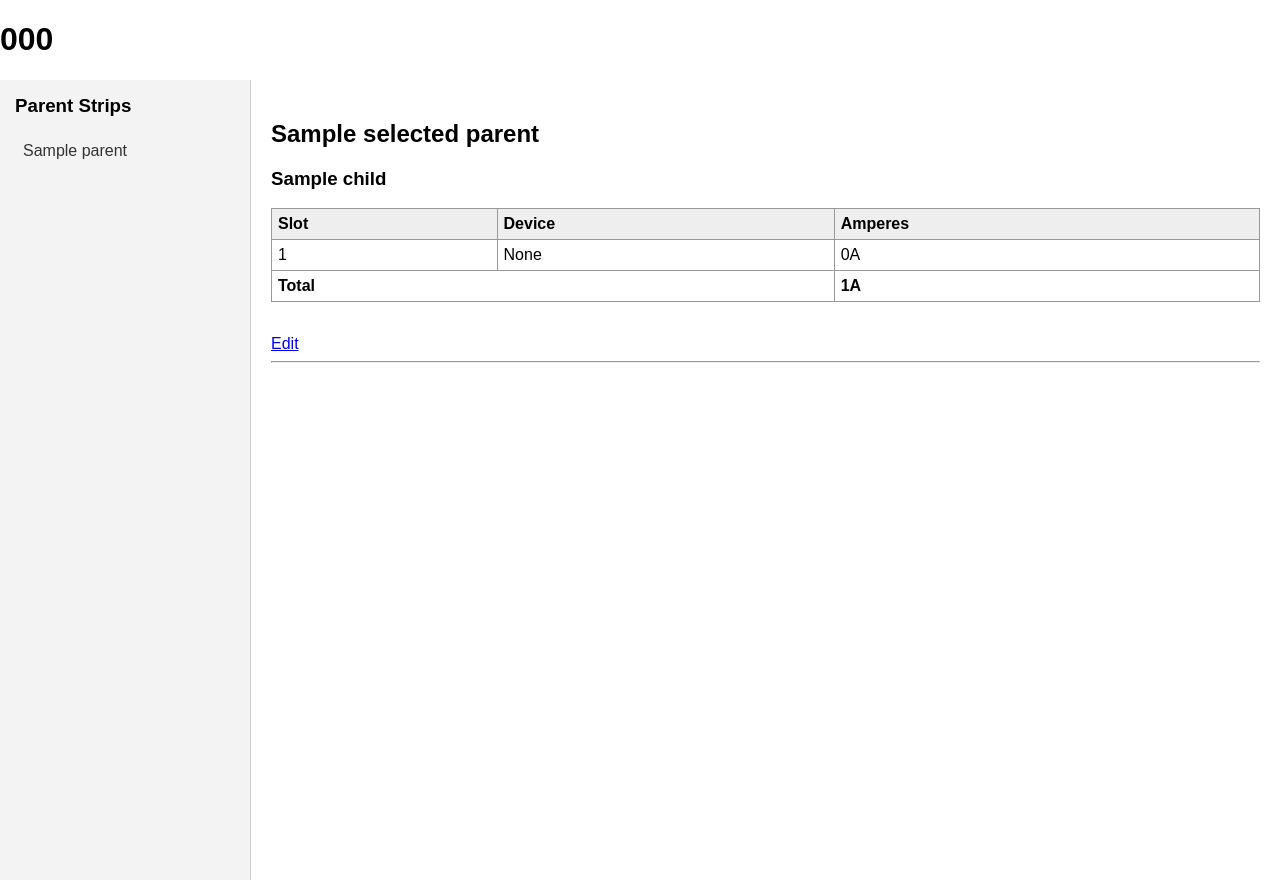
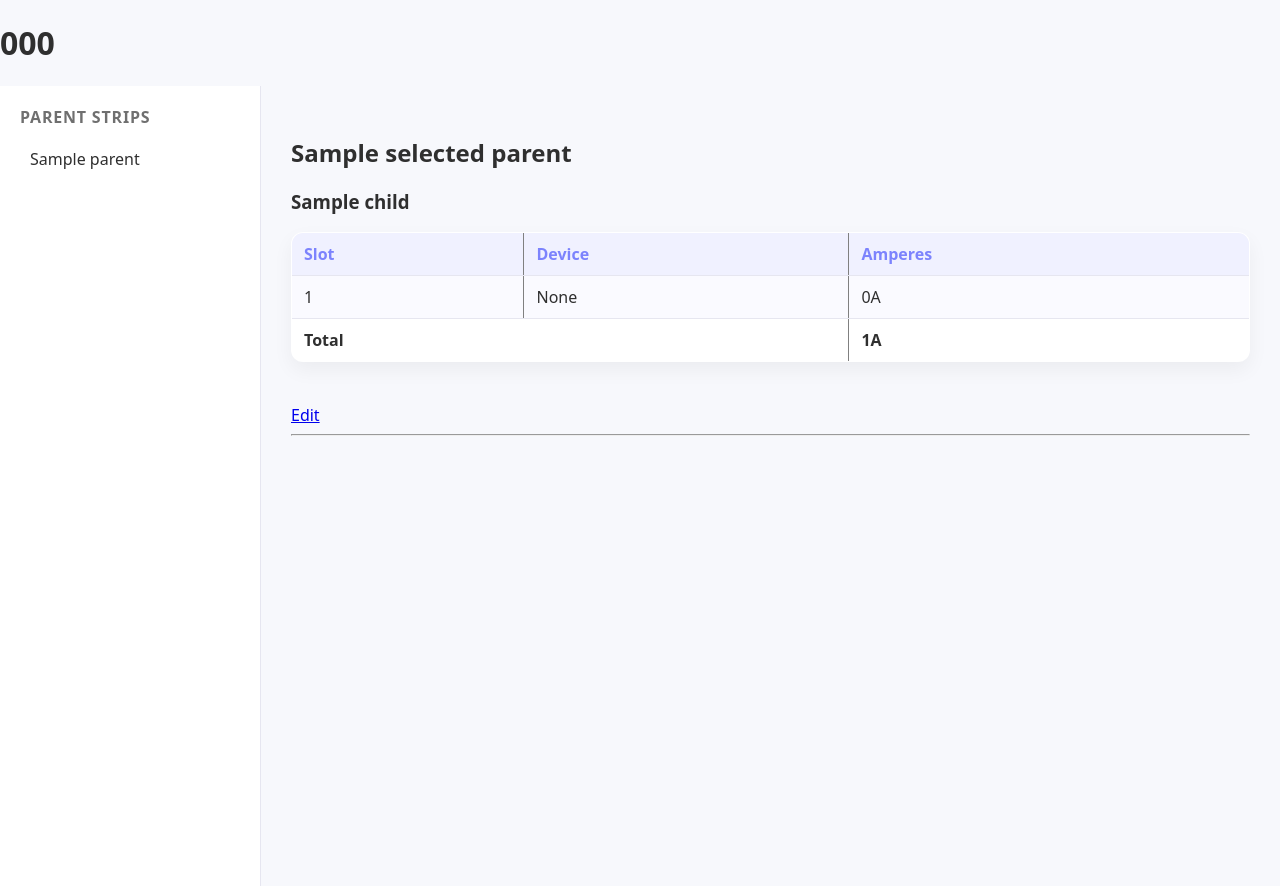
Before and after one commit to socomplicated808/django-projects, a Django app: template power_calculator/sites/templates/sites/power_distribution.html in a window 1280 px wide. Run offline with Django 3.2, Linux system fonts and the light colour scheme; tables that the repository leaves empty hold one stand-in row (values such as "Sample post"); the template is opened without the code that fills it: values that come from a table or form of the project are taken from there, most other values are stand-ins (such as "Sample title", 1, 10 or a date in 2020).

```diff
--- a/power_calculator/devices/models.py
+++ b/power_calculator/devices/models.py
@@ -1,7 +1,7 @@
 from django.db import models
 from powerstrips.models import Child
 
-# NEW: device catalog
+# represents a device and its information
 class DeviceTemplate(models.Model):
     type = models.CharField(max_length=50)
     model = models.CharField(max_length=50, unique=True)
@@ -11,7 +11,7 @@ class DeviceTemplate(models.Model):
         return f"{self.model} ({self.power}A)"
 
 
-# CHANGED: represents a plugged-in device
+# represents a plugged-in device
 class Device(models.Model):
     child_strip = models.ForeignKey(
         Child,
@@ -28,7 +28,6 @@ class Device(models.Model):
         blank=True
     )
 
-    # NEW: enforce exactly 6 slots
     slot = models.PositiveSmallIntegerField(null=True,blank=True)
 
     class Meta:
--- /dev/null
+++ b/power_calculator/power_calculator/static/power_calculator/css/power_distribution.css
@@ -0,0 +1,132 @@
+/* ===============================
+   🎨 Shared pastel color variables
+   =============================== */
+:root {
+  --bg-main: #f7f8fc;
+  --sidebar-bg: #ffffff;
+  --sidebar-hover: #eef0ff;
+  --primary: #7c83fd;
+  --text-main: #2f2f2f;
+  --muted: #6f6f6f;
+  --border-soft: #e6e6f0;
+  --table-header: #f0f1ff;
+}
+
+/* ===============================
+   Base
+   =============================== */
+body {
+  margin: 0;
+  font-family:
+    system-ui,
+    -apple-system,
+    BlinkMacSystemFont,
+    "Segoe UI",
+    Arial,
+    sans-serif;
+  background-color: var(--bg-main);
+  color: var(--text-main);
+}
+
+/* ===============================
+   MAIN TWO-COLUMN LAYOUT
+   =============================== */
+.layout {
+  display: flex;
+  min-height: 100vh;
+}
+
+/* ===============================
+   LEFT NAVIGATION SIDEBAR
+   =============================== */
+.sidebar {
+  width: 220px;
+  background-color: var(--sidebar-bg);
+  border-right: 1px solid var(--border-soft);
+  padding: 20px;
+}
+
+.sidebar h3 {
+  margin-top: 0;
+  margin-bottom: 12px;
+  font-size: 16px;
+  color: var(--muted);
+  text-transform: uppercase;
+  letter-spacing: 0.05em;
+}
+
+.sidebar ul {
+  list-style: none;
+  padding: 0;
+  margin: 0;
+}
+
+.sidebar li {
+  margin-bottom: 6px;
+}
+
+.sidebar a {
+  display: block;
+  padding: 8px 10px;
+  text-decoration: none;
+  color: var(--text-main);
+  border-radius: 10px;
+  transition:
+    background-color 0.2s ease,
+    color 0.2s ease;
+}
+
+.sidebar a:hover {
+  background-color: var(--sidebar-hover);
+  color: var(--primary);
+}
+
+/* Optional active state if you want later */
+.sidebar a.active {
+  background-color: var(--primary);
+  color: #ffffff;
+}
+
+/* ===============================
+   RIGHT CONTENT AREA
+   =============================== */
+.content {
+  flex: 1;
+  padding: 30px; /* UPDATED */
+}
+
+/* ===============================
+   TABLE STYLING
+   =============================== */
+table {
+  border-collapse: collapse;
+  width: 100%;
+  margin-bottom: 20px;
+  background-color: #ffffff;
+  border-radius: 12px;
+  overflow: hidden;
+  box-shadow: 0 8px 20px rgba(0, 0, 0, 0.05);
+}
+
+th,
+td {
+  border-bottom: 1px solid var(--border-soft);
+  padding: 10px 12px;
+  text-align: left;
+}
+
+th {
+  background-color: var(--table-header);
+  color: var(--primary);
+  font-weight: 600;
+}
+
+/* Zebra striping */
+tbody tr:nth-child(even) {
+  background-color: #fafaff;
+}
+
+/* Hover highlight */
+tbody tr:hover {
+  background-color: #eef0ff;
+}
--- a/power_calculator/sites/static/sites/css/power_distribution.css
+++ /dev/null
@@ -1,68 +0,0 @@
-body {
-  margin: 0;
-  font-family: Arial, sans-serif;
-}
-
-/* MAIN TWO-COLUMN LAYOUT */
-.layout {
-  display: flex; /* ← THIS IS THE KEY */
-  min-height: 100vh;
-}
-
-/* LEFT NAVIGATION SIDEBAR */
-.sidebar {
-  width: 220px;
-  background-color: #f3f3f3;
-  border-right: 1px solid #ccc;
-  padding: 15px;
-}
-
-.sidebar h3 {
-  margin-top: 0;
-}
-
-.sidebar ul {
-  list-style: none;
-  padding: 0;
-  margin: 0;
-}
-
-.sidebar li {
-  margin-bottom: 8px;
-}
-
-.sidebar a {
-  display: block;
-  padding: 6px 8px;
-  text-decoration: none;
-  color: #333;
-  border-radius: 4px;
-}
-
-.sidebar a:hover {
-  background-color: #ddd;
-}
-
-/* RIGHT CONTENT AREA */
-.content {
-  flex: 1; /* ← take remaining space */
-  padding: 20px;
-}
-
-/* TABLE STYLING */
-table {
-  border-collapse: collapse;
-  width: 100%;
-  margin-bottom: 15px;
-}
-
-th,
-td {
-  border: 1px solid #999;
-  padding: 6px;
-  text-align: left;
-}
-
-th {
-  background-color: #eee;
-}
--- a/power_calculator/sites/templates/sites/power_distribution.html
+++ b/power_calculator/sites/templates/sites/power_distribution.html
@@ -1,13 +1,13 @@
 {% load static %} {% load site_extras %}
 
-<!DOCTYPE html>
+<!doctype html>
 <html lang="en">
   <head>
     <meta charset="UTF-8" />
     <title>Power Distribution</title>
     <link
       rel="stylesheet"
-      href="{% static 'sites/css/power_distribution.css' %}"
+      href="{% static 'power_calculator/css/power_distribution.css' %}"
     />
   </head>
 
```
Also changed, not shown: power_calculator/power_calculator/static/power_calculator/css/home.css (+81 -14 lines), power_calculator/sites/templates/sites/edit_child.html (+19 -18 lines).
